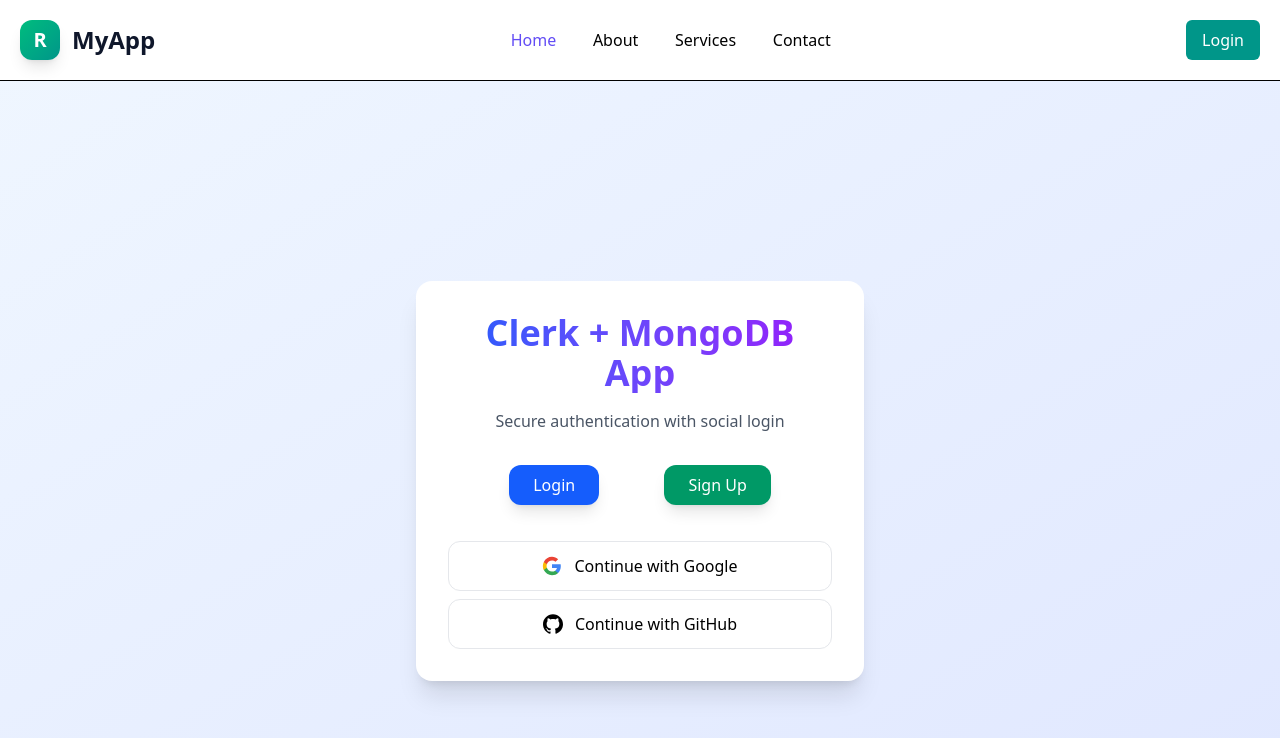
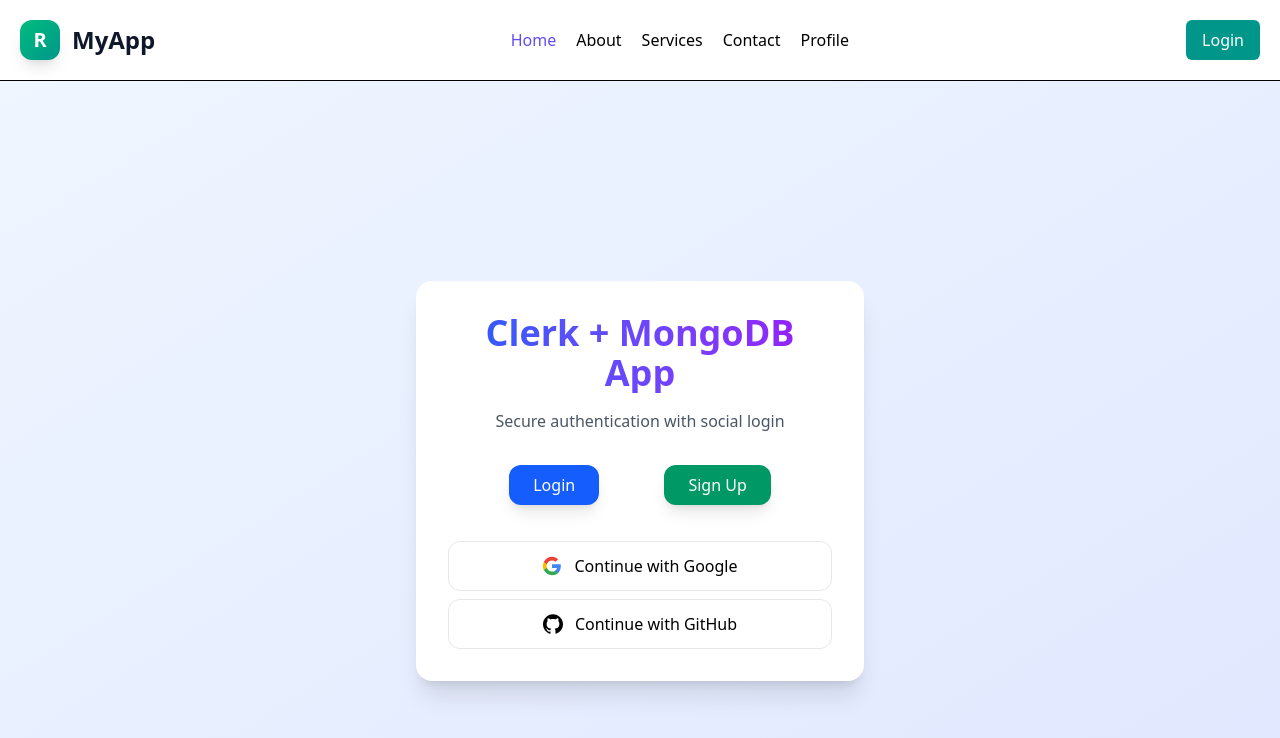
Before and after one commit to rajarya199/Project-Components, a Next.js app in the folder next_with_clerk_auth/: page / in a window 1280 px wide. Shown: the top 738 px of the page. Built offline with nearby package versions, Linux system fonts and the light colour scheme; no server answers.

Commit message:
menu items

```diff
--- a/next_with_clerk_auth/src/constants/index.ts
+++ b/next_with_clerk_auth/src/constants/index.ts
@@ -3,4 +3,6 @@
     {label:'About',route:'/about'},
     {label:'Services',route:'/services'},
     {label:'Contact',route:'/contact'},
+      { label: "Profile", route: "/profile", protected: true },
+
 ]
```
